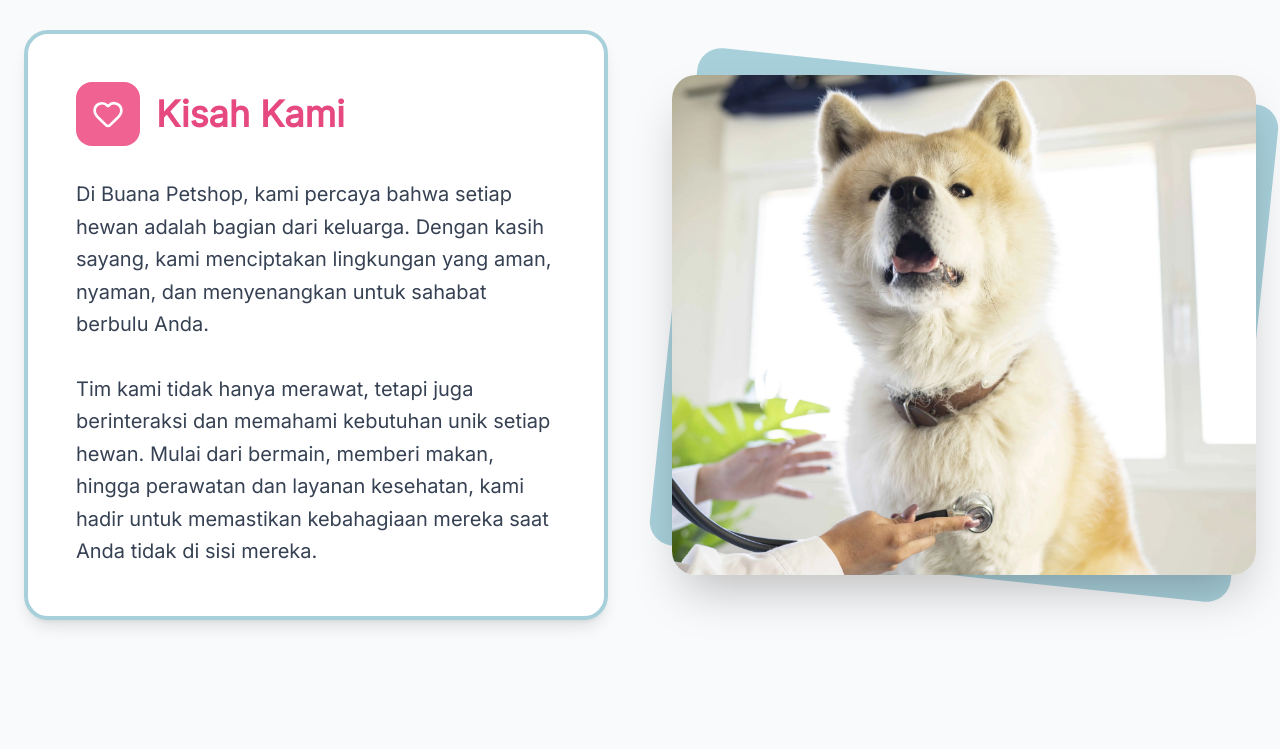
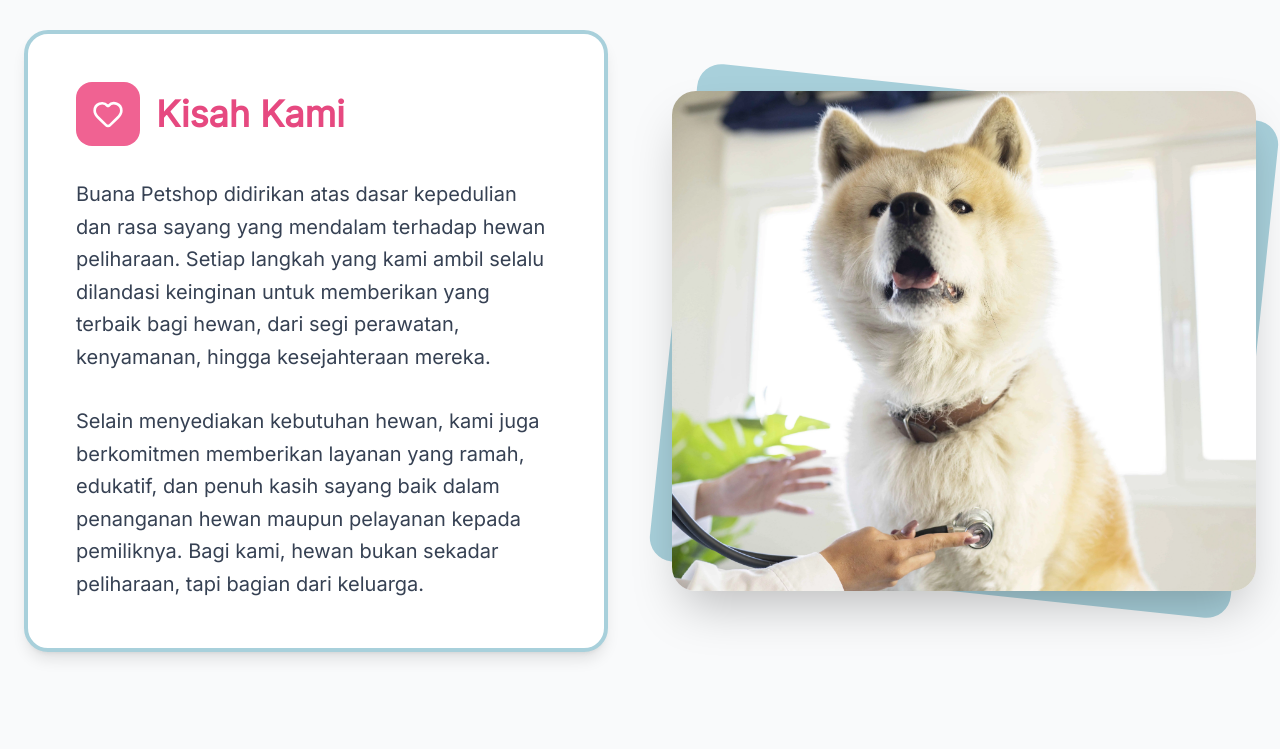
Before and after one commit to yawwnann/Petshop-FE, a React (Vite) app: page /about in a window 1280 px wide. Shown: the part 534-1283 px from the top of the page. Built offline with nearby package versions, Linux system fonts and the light colour scheme.

Commit message:
refactor(ui): update about us content and improve katalog view layout
- Rewrite about us page content to better reflect company values
- Standardize string quotes in ProdukCard component
- Enhance katalog view header with better typography hierarchy

```diff
--- a/src/pages/About/AboutUs.jsx
+++ b/src/pages/About/AboutUs.jsx
@@ -128,16 +128,18 @@ export default function AboutUs() {
                 </h2>
               </div>
               <p className="text-gray-700 text-xl leading-relaxed mb-8">
-                Di Buana Petshop, kami percaya bahwa setiap hewan adalah bagian
-                dari keluarga. Dengan kasih sayang, kami menciptakan lingkungan
-                yang aman, nyaman, dan menyenangkan untuk sahabat berbulu Anda.
+                Buana Petshop didirikan atas dasar kepedulian dan rasa sayang
+                yang mendalam terhadap hewan peliharaan. Setiap langkah yang
+                kami ambil selalu dilandasi keinginan untuk memberikan yang
+                terbaik bagi hewan, dari segi perawatan, kenyamanan, hingga
+                kesejahteraan mereka.
               </p>
               <p className="text-gray-700 text-xl leading-relaxed">
-                Tim kami tidak hanya merawat, tetapi juga berinteraksi dan
-                memahami kebutuhan unik setiap hewan. Mulai dari bermain,
-                memberi makan, hingga perawatan dan layanan kesehatan, kami
-                hadir untuk memastikan kebahagiaan mereka saat Anda tidak di
-                sisi mereka.
+                Selain menyediakan kebutuhan hewan, kami juga berkomitmen
+                memberikan layanan yang ramah, edukatif, dan penuh kasih sayang
+                baik dalam penanganan hewan maupun pelayanan kepada pemiliknya.
+                Bagi kami, hewan bukan sekadar peliharaan, tapi bagian dari
+                keluarga.
               </p>
             </div>
           </div>
--- a/src/pages/katalog/view/KatalogView.jsx
+++ b/src/pages/katalog/view/KatalogView.jsx
@@ -100,7 +100,7 @@ function FilterChips({ filters, onRemoveFilter, onResetAll }) {
 // --- Component: ProdukCard ---
 function ProdukCard({ produk, presenter }) {
   const { addToCart } = useCart();
-  const [feedback, setFeedback] = useState({ type: '', message: '' });
+  const [feedback, setFeedback] = useState({ type: "", message: "" });
   const [isLiked, setIsLiked] = useState(false);
 
   const isTersedia = presenter.isProductAvailable(produk);
@@ -112,19 +112,19 @@ function ProdukCard({ produk, presenter }) {
 
   const handleAddToCart = async (e) => {
     e.stopPropagation();
-    if (feedback.type === 'loading' || !isTersedia) return;
+    if (feedback.type === "loading" || !isTersedia) return;
 
-    setFeedback({ type: 'loading', message: 'Menambahkan...' });
-    const result = await addToCart(produk, 'produk');
+    setFeedback({ type: "loading", message: "Menambahkan..." });
+    const result = await addToCart(produk, "produk");
 
     if (result.success) {
-      alert('Produk berhasil ditambahkan!');
-      setFeedback({ type: null, message: '' }); // Reset loading state
+      alert("Produk berhasil ditambahkan!");
+      setFeedback({ type: null, message: "" }); // Reset loading state
     } else {
-      alert('Gagal menambahkan produk.');
-      setFeedback({ type: 'error', message: 'Gagal menambahkan produk.' });
+      alert("Gagal menambahkan produk.");
+      setFeedback({ type: "error", message: "Gagal menambahkan produk." });
       // Optionally keep error state for a bit before resetting
-      setTimeout(() => setFeedback({ type: null, message: '' }), 2000);
+      setTimeout(() => setFeedback({ type: null, message: "" }), 2000);
     }
   };
 
@@ -165,8 +165,6 @@ function ProdukCard({ produk, presenter }) {
             )}
           />
         </button>
-
-
       </div>
 
       <div className="p-6 flex flex-col flex-grow">
@@ -193,11 +191,11 @@ function ProdukCard({ produk, presenter }) {
         <div className="mt-auto ">
           <button
             onClick={handleAddToCart}
-            disabled={!isTersedia || feedback.type === 'loading'}
+            disabled={!isTersedia || feedback.type === "loading"}
             title={isTersedia ? "Beli Sekarang" : "Stok Habis"}
             className="add-to-cart-button w-full bg-gradient-to-r from-[#598c96] to-[#8CBCC7] hover:from-[#8CBCC7] hover:to-[#598c96] text-white font-semibold py-3 px-4 rounded-2xl shadow-md hover:shadow-lg transition-all duration-200 ease-in-out flex items-center justify-center text-sm focus:outline-none focus:ring-2 focus:ring-[#598c96] focus:ring-offset-2 disabled:bg-slate-400/70 disabled:text-slate-100 disabled:cursor-not-allowed disabled:hover:shadow-md disabled:hover:bg-slate-400/70 group/button"
           >
-            {feedback.type === 'loading' ? (
+            {feedback.type === "loading" ? (
               <>
                 <ArrowPathIcon className="w-4 h-4 animate-spin" />
                 <span className="transition-all duration-200">...</span>
@@ -213,8 +211,6 @@ function ProdukCard({ produk, presenter }) {
           </button>
         </div>
       </div>
-
-
     </div>
   );
 }
@@ -339,10 +335,10 @@ const SkeletonCard = () => (
 // --- Component: FilterDropdown (for Sorting) ---
 function FilterDropdown({ filters, onFilterChange }) {
   const getButtonLabel = () => {
-    if (filters.sort === 'created_at' && filters.order === 'asc') {
-      return 'Terlama';
+    if (filters.sort === "created_at" && filters.order === "asc") {
+      return "Terlama";
     }
-    return 'Terbaru'; // Default
+    return "Terbaru"; // Default
   };
 
   const sortOptions = [
@@ -388,13 +384,16 @@ function FilterDropdown({ filters, onFilterChange }) {
               <Menu.Item key={option.value}>
                 {({ active }) => (
                   <button
-                    onClick={() => onFilterChange("sort", option.sort, option.order)}
+                    onClick={() =>
+                      onFilterChange("sort", option.sort, option.order)
+                    }
                     className={`${active ? "bg-slate-50" : ""}
                       group flex w-full items-center rounded-lg px-4 py-2.5 text-sm ${
-                      filters.sort === option.sort && filters.order === option.order
-                        ? "font-bold text-[#598c96]"
-                        : "text-slate-700"
-                    }`}
+                        filters.sort === option.sort &&
+                        filters.order === option.order
+                          ? "font-bold text-[#598c96]"
+                          : "text-slate-700"
+                      }`}
                   >
                     <div className="mr-3">{option.icon}</div>
                     {option.label}
@@ -749,10 +748,23 @@ function KatalogView() {
           style={{
             fontWeight: 800,
             margin: "0 auto",
+            fontSize: "3rem",
+            color: "#1f2937",
+            marginBottom: "0.75rem",
+          }}
+        >
+          Katalog Toko
+        </h1>
+        <h2
+          style={{
+            fontWeight: 600,
+            margin: "0 auto",
+            color: "#4b5563",
+            fontSize: "1.25rem",
           }}
         >
           Temukan hewan peliharaan berkualitas untuk menemani hari-hari Anda.
-        </h1>
+        </h2>
       </header>
 
       <div className="container mx-auto px-4 sm:px-5 lg:px-6 py-4 md:py-6">
```
